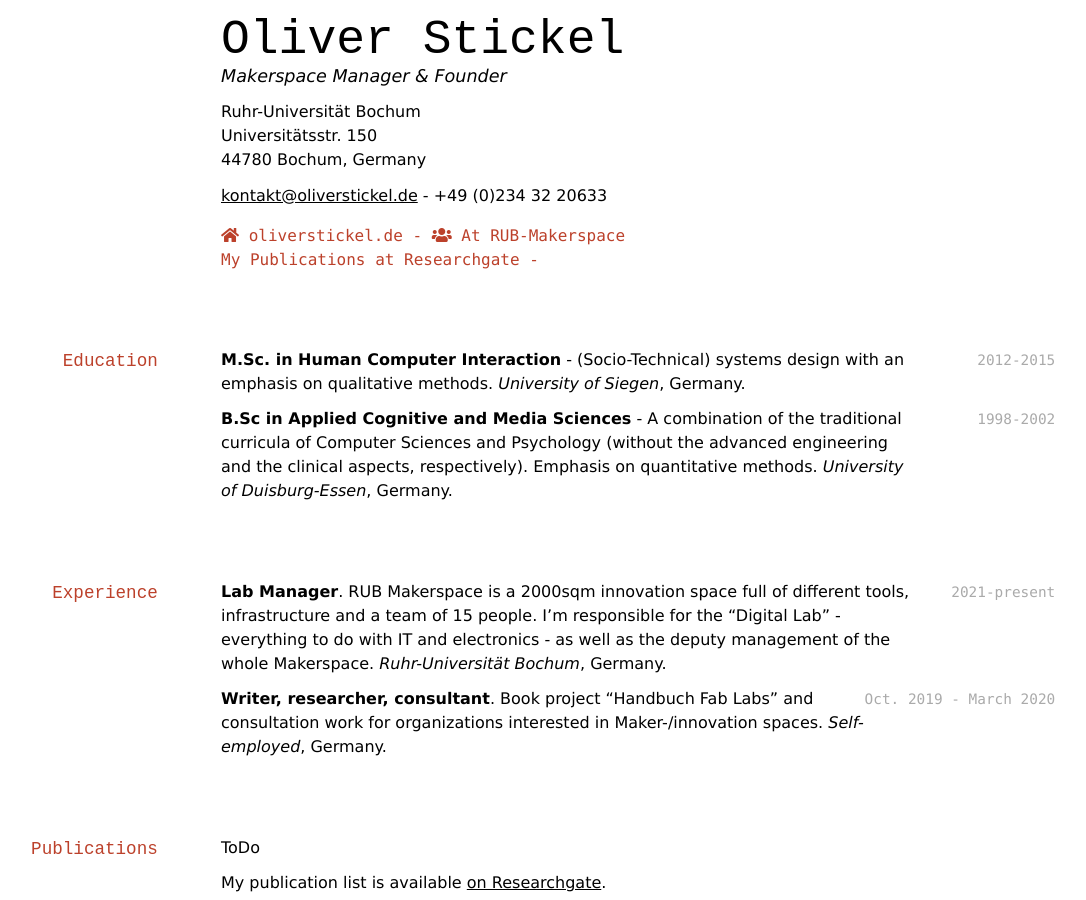
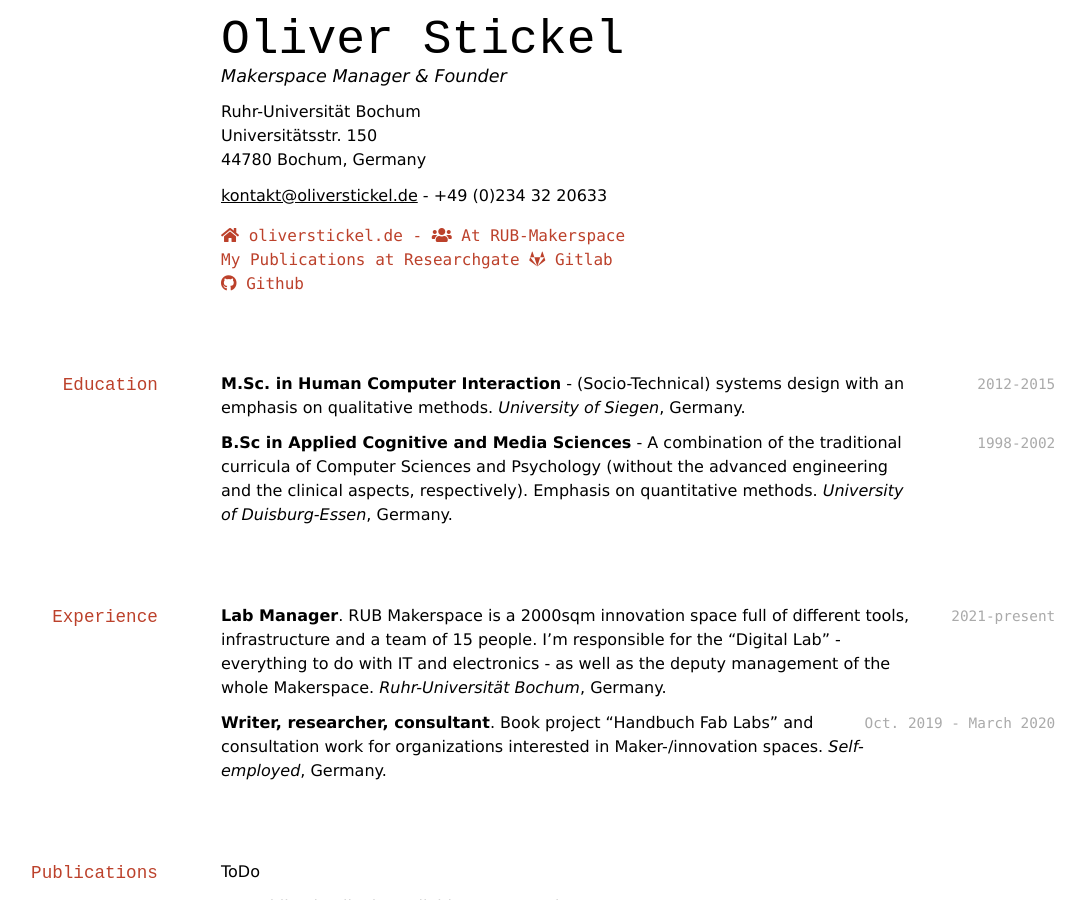
Before and after one commit to oliverstickel/oliverstickel.github.io, a Jekyll site: the page built from index.md, in a window 1280 px wide and 900 px high. Shown: the whole window, without its empty margins (111-1197 px from the left). Built offline with Jekyll 4.4.1, drawn with Linux system fonts in a browser that asks for light colours; nearby versions of some CDN libraries; a style sheet for code colours, icons or effects is not loaded.

Commit message:
Update index.md

```diff
--- a/index.md
+++ b/index.md
@@ -14,7 +14,9 @@ Universitätsstr. 150<br/>
 <div id="webaddress">
   <a href="https://oliverstickel.de"><i class="fas fa-home"></i> oliverstickel.de</a> -
   <a href="https://makerspace.rub.de/team/#os"><i class="fas fa-users"></i> At RUB-Makerspace</a><br/>
-  <a href="https://www.researchgate.net/profile/Oliver-Stickel"><i class="ai ai-researchgate"></i> My Publications at Researchgate</a> -
+  <a href="https://www.researchgate.net/profile/Oliver-Stickel"><i class="ai ai-researchgate"></i> My Publications at Researchgate</a>
+  <a href="https://git.noc.rub.de/stickoft"><i class="fab fa-gitlab"></i> Gitlab</a><br/>
+  <a href="https://github.com/oliverstickel/"><i class="fab fa-github"></i> Github</a><br/>
 </div>
 
 ## Education
```
